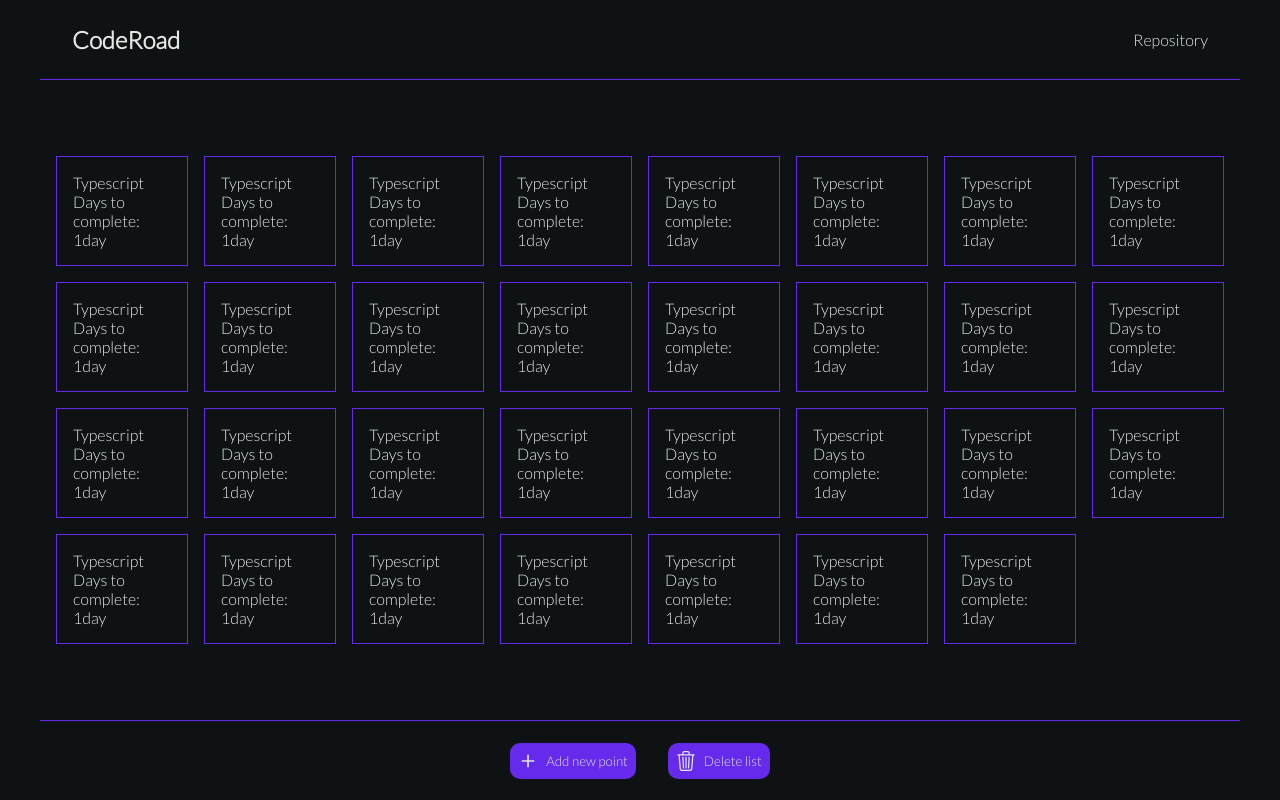
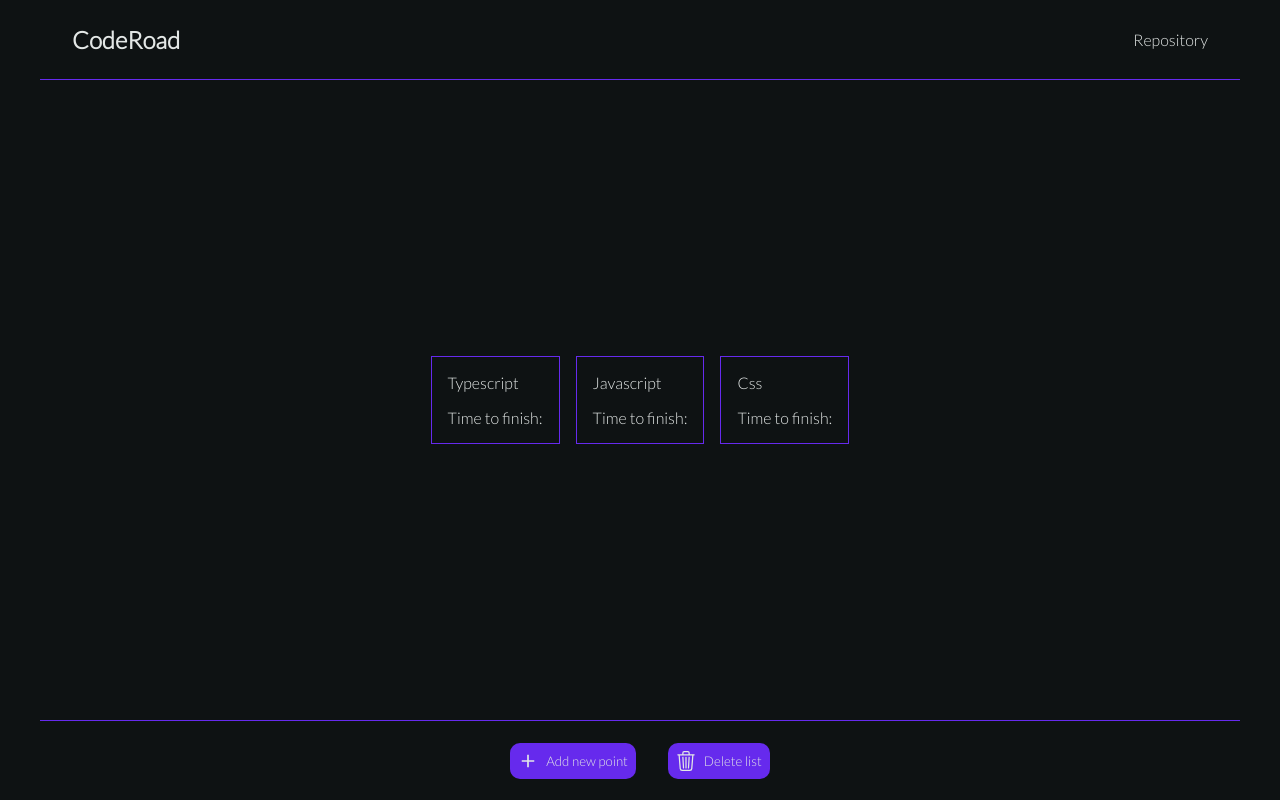
Before and after one commit to pawelrybka/React-Typescript-Game, a React (Vite) app: page / in a window 1280 px wide. Built offline with nearby package versions, Linux system fonts and the light colour scheme.

Commit message:
Create Redux Slice for object list

```diff
--- a/src/Components/AddModal/AddModal.tsx
+++ b/src/Components/AddModal/AddModal.tsx
@@ -1,5 +1,6 @@
 import { useState } from 'react';
 import { toggleAddModal } from '../../Redux/AddModalSlice';
+import { addItem } from '../../Redux/MainSlice';
 import { useDispatch } from 'react-redux';
 import { AiOutlineClose } from 'react-icons/ai';
 import Backdrop from '../../UI/Backdrop/Backdrop';
@@ -66,7 +67,17 @@ function AddModal() {
               </div>
             </div>
           </div>
-          <button className={styles.confirm}>Confirm roadmap point</button>
+          <button
+            className={styles.confirm}
+            onClick={() => {
+              if (inputValue.trim() !== '') {
+                dispatch(addItem({ name: inputValue }));
+                dispatch(toggleAddModal());
+              }
+            }}
+          >
+            Confirm roadmap point
+          </button>
         </div>
       </div>
       <Backdrop />
--- a/src/Components/Main/Main.module.css
+++ b/src/Components/Main/Main.module.css
@@ -21,4 +21,6 @@
   border: 1px solid var(--purple);
   gap: 1rem;
   cursor: pointer;
+  display: flex;
+  flex-direction: column;
 }
--- a/src/Components/Main/Main.tsx
+++ b/src/Components/Main/Main.tsx
@@ -1,133 +1,20 @@
 import styles from './Main.module.css';
+import { useSelector } from 'react-redux';
+import { RootState } from '../../Redux/store';
+import { ListState } from '../../Redux/MainSlice';
 
 function Main() {
+  const list = useSelector<RootState, ListState>(state => state.list);
+
   return (
     <div className={styles.main}>
       <div className={styles.main__container}>
-        <div className={styles.article}>
-          <p>Typescript</p>
-          <p>Days to complete: 1day</p>
-        </div>
-        <div className={styles.article}>
-          <p>Typescript</p>
-          <p>Days to complete: 1day</p>
-        </div>
-        <div className={styles.article}>
-          <p>Typescript</p>
-          <p>Days to complete: 1day</p>
-        </div>
-        <div className={styles.article}>
-          <p>Typescript</p>
-          <p>Days to complete: 1day</p>
-        </div>
-        <div className={styles.article}>
-          <p>Typescript</p>
-          <p>Days to complete: 1day</p>
-        </div>
-        <div className={styles.article}>
-          <p>Typescript</p>
-          <p>Days to complete: 1day</p>
-        </div>
-        <div className={styles.article}>
-          <p>Typescript</p>
-          <p>Days to complete: 1day</p>
-        </div>
-        <div className={styles.article}>
-          <p>Typescript</p>
-          <p>Days to complete: 1day</p>
-        </div>
-        <div className={styles.article}>
-          <p>Typescript</p>
-          <p>Days to complete: 1day</p>
-        </div>
-        <div className={styles.article}>
-          <p>Typescript</p>
-          <p>Days to complete: 1day</p>
-        </div>
-        <div className={styles.article}>
-          <p>Typescript</p>
-          <p>Days to complete: 1day</p>
-        </div>
-        <div className={styles.article}>
-          <p>Typescript</p>
-          <p>Days to complete: 1day</p>
-        </div>
-        <div className={styles.article}>
-          <p>Typescript</p>
-          <p>Days to complete: 1day</p>
-        </div>
-        <div className={styles.article}>
-          <p>Typescript</p>
-          <p>Days to complete: 1day</p>
-        </div>
-        <div className={styles.article}>
-          <p>Typescript</p>
-          <p>Days to complete: 1day</p>
-        </div>
-        <div className={styles.article}>
-          <p>Typescript</p>
-          <p>Days to complete: 1day</p>
-        </div>
-        <div className={styles.article}>
-          <p>Typescript</p>
-          <p>Days to complete: 1day</p>
-        </div>
-        <div className={styles.article}>
-          <p>Typescript</p>
-          <p>Days to complete: 1day</p>
-        </div>
-        <div className={styles.article}>
-          <p>Typescript</p>
-          <p>Days to complete: 1day</p>
-        </div>
-        <div className={styles.article}>
-          <p>Typescript</p>
-          <p>Days to complete: 1day</p>
-        </div>
-        <div className={styles.article}>
-          <p>Typescript</p>
-          <p>Days to complete: 1day</p>
-        </div>
-        <div className={styles.article}>
-          <p>Typescript</p>
-          <p>Days to complete: 1day</p>
-        </div>
-        <div className={styles.article}>
-          <p>Typescript</p>
-          <p>Days to complete: 1day</p>
-        </div>
-        <div className={styles.article}>
-          <p>Typescript</p>
-          <p>Days to complete: 1day</p>
-        </div>
-        <div className={styles.article}>
-          <p>Typescript</p>
-          <p>Days to complete: 1day</p>
-        </div>
-        <div className={styles.article}>
-          <p>Typescript</p>
-          <p>Days to complete: 1day</p>
-        </div>
-        <div className={styles.article}>
-          <p>Typescript</p>
-          <p>Days to complete: 1day</p>
-        </div>
-        <div className={styles.article}>
-          <p>Typescript</p>
-          <p>Days to complete: 1day</p>
-        </div>
-        <div className={styles.article}>
-          <p>Typescript</p>
-          <p>Days to complete: 1day</p>
-        </div>
-        <div className={styles.article}>
-          <p>Typescript</p>
-          <p>Days to complete: 1day</p>
-        </div>
-        <div className={styles.article}>
-          <p>Typescript</p>
-          <p>Days to complete: 1day</p>
-        </div>
+        {list.items.map((item, index) => (
+          <div key={index} className={styles.article}>
+            {item.name}
+            <span>Time to finish:</span>
+          </div>
+        ))}
       </div>
     </div>
   );
--- /dev/null
+++ b/src/Redux/MainSlice.tsx
@@ -0,0 +1,23 @@
+import { createSlice, PayloadAction } from '@reduxjs/toolkit';
+
+export interface ListState {
+  items: { name: string }[];
+}
+
+const initialState: ListState = {
+  items: [{ name: 'Typescript' }, { name: 'Javascript' }, { name: 'Css' }],
+};
+
+export const listSlice = createSlice({
+  name: 'list',
+  initialState,
+  reducers: {
+    addItem: (state, action: PayloadAction<{ name: string }>) => {
+      state.items.push(action.payload);
+    },
+  },
+});
+
+export const { addItem } = listSlice.actions;
+
+export default listSlice.reducer;
--- a/src/Redux/store.tsx
+++ b/src/Redux/store.tsx
@@ -1,9 +1,11 @@
 import { configureStore } from '@reduxjs/toolkit';
 import addModalReducer from './AddModalSlice';
+import listReducer from './MainSlice';
 
 const store = configureStore({
   reducer: {
     addModal: addModalReducer,
+    list: listReducer,
   },
 });
 
```
